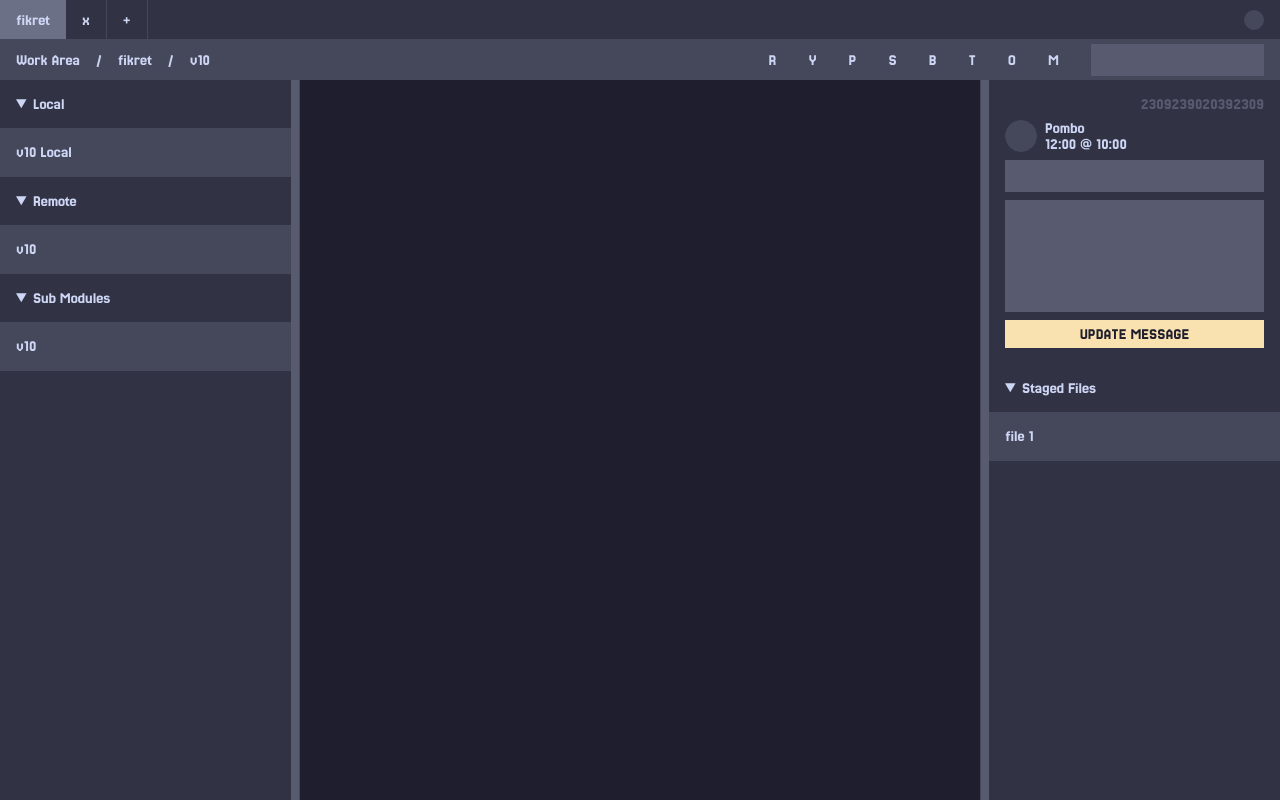
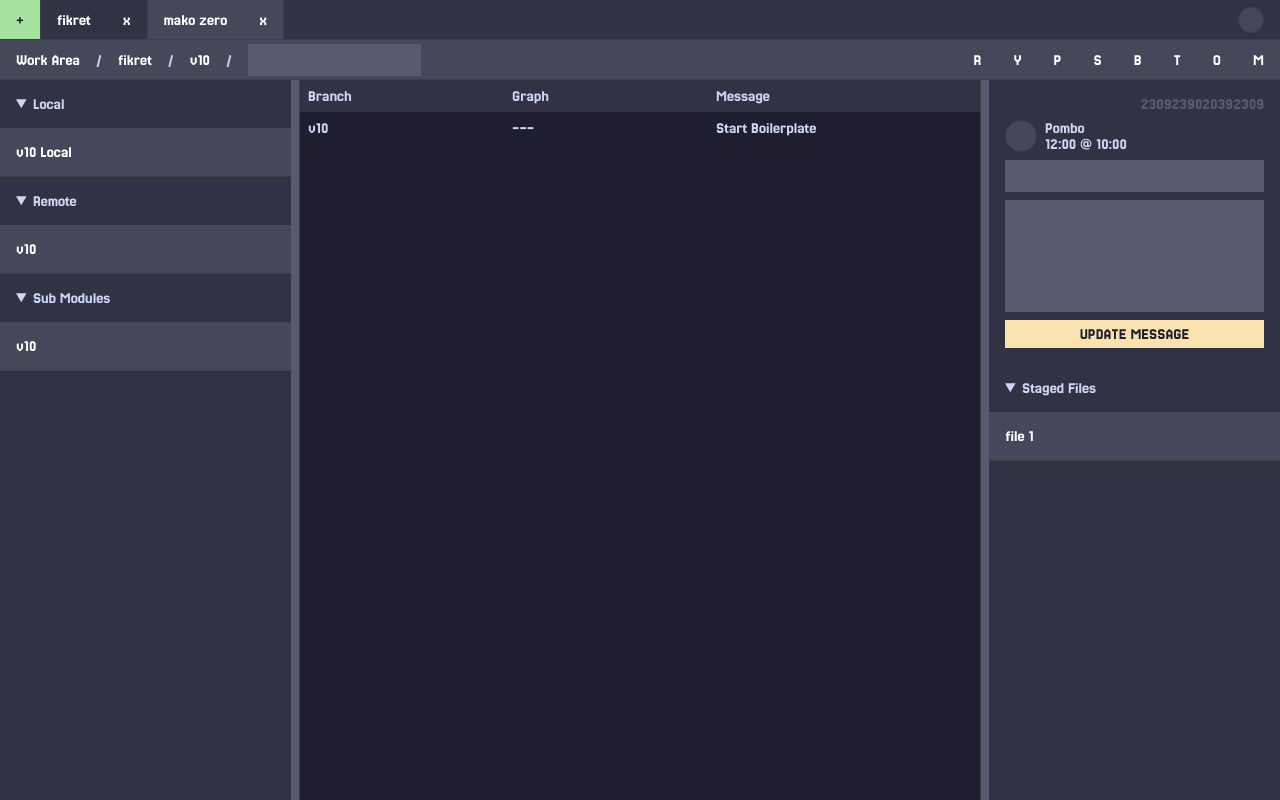
Before and after one commit to rama-oi/iqra, a plain HTML site: page index.html in a window 1280 px wide. Drawn offline with Linux system fonts and the light colour scheme.

Commit message:
initial table

```diff
--- a/css/init.css
+++ b/css/init.css
@@ -27,7 +27,7 @@
 
   --accent: var(--yellow);
   --hover: var(--overlay-0);
-  --border: var(--surface-1);
+  --border: #404040;
   --disabled: var(--surface-2);
   --danger: var(--red);
   --success: var(--green);
@@ -44,6 +44,10 @@
   --space-between-inline-items: 0.5rem;
 
   --collapse-btn-width: .5rem;
+
+  --column-branch-width: 30%;
+  --column-graph-width: 30%;
+  --column-message-width: 40%;
 }
 
 /* @font-face {
@@ -68,7 +72,7 @@ body {
   font-family: "Jersey 25", Helvetica, Arial, sans-serif;
   font-weight: 400;
   color-scheme: dark;
-  color: var(--foreground);
+  color: var(--text);
 
   /* &:has([value="catppuccin-mocha"]:checked) {
 
--- a/css/style.css
+++ b/css/style.css
@@ -43,7 +43,6 @@ input[type="search"],
 summary,
 button,
 li {
-  color: var(--text);
   font-size: 1rem;
 }
 
@@ -83,7 +82,6 @@ button {
   border: 0;
   padding-inline: var(--space-between-blocks);
   padding-block: 6px;
-  color: var(--text);
   height: 100%;
 
   &:hover {
@@ -115,7 +113,6 @@ details {
   border-block-end: 1px solid var(--border);
   summary {
     padding: var(--space-between-blocks);
-    color: var(--text);
 
     &:hover {
       background-color: var(--hover);
@@ -153,13 +150,39 @@ pb-avatar {
   background-color: var(--surface-1);
 
   &.pb-small {
-    --size: 16px;
+    --size: 18px;
   }
   &.pb-medium {
-    --size: 20px;
+    --size: 26px;
   }
   &.pb-large {
     --size: 32px;
+  }
+}
+
+pb-workarea-tree {
+  .pb-row {
+    display: flex;
+  }
+
+  .pb-table-header {
+    background-color: var(--surface-0);
+  }
+
+  .pb-column-branch,
+  .pb-column-graph,
+  .pb-column-message {
+    padding: var(--space-between-inline-items);
+  }
+
+  .pb-column-branch {
+    width: var(--column-branch-width);
+  }
+  .pb-column-graph {
+    width: var(--column-graph-width);
+  }
+  .pb-column-message {
+    width: var(--column-message-width);
   }
 }
 
@@ -175,6 +198,10 @@ header {
     flex-direction: row;
     align-items: center;
     border-block-end: 1px solid var(--border);
+
+    pb-tab.pb-active {
+      background-color: var(--surface-1);
+    }
 
     pb-tab,
     pb-tab-add {
@@ -216,7 +243,6 @@ header {
 
       span.arrow-path {
         &::before {
-          color: var(--text);
           content: "/";
         }
       }
@@ -252,7 +278,10 @@ main {
 
   pb-sidebar-right,
   pb-sidebar-left {
-    display: grid;
+    display: flex;
+    .pb-panel-content {
+      flex-grow: 1;
+    }
   }
 
   pb-collapse-btn {
--- /dev/null
+++ b/js/components/pb-workarea-tree.js
@@ -0,0 +1,47 @@
+import { getPrefix } from "../_helpers.js";
+// import data from "../data.js";
+
+customElements.define(
+  getPrefix("workarea-tree"),
+  class extends HTMLElement {
+    #initialized = false;
+
+    #html = {};
+
+    #template = `
+    <section class="pb-table-header">
+      <div class="pb-row">
+        <div class="pb-column-branch">
+          Branch
+        </div>
+        <div class="pb-column-graph">
+          Graph
+        </div>
+        <div class="pb-column-message">
+          Message
+        </div>
+      </div>
+    </section>
+    <section class="pb-table-body">
+      <div class="pb-row">
+        <div class="pb-column-branch">
+          v10
+        </div>
+        <div class="pb-column-graph">
+          ---
+        </div>
+        <div class="pb-column-message">
+          Start Boilerplate
+        </div>
+      </div>
+    </section>
+    `;
+
+    connectedCallback() {
+      if (!this.#initialized) {
+        this.#initialized = true;
+        this.innerHTML = this.#template;
+      }
+    }
+  },
+);
--- a/js/components/pb_sidebar_left.js
+++ b/js/components/pb_sidebar_left.js
@@ -10,7 +10,7 @@ customElements.define(
     };
 
     #template = `
-      <div>
+      <div class="pb-panel-content">
         <details class="local" open>
           <summary>Local</summary>
           <ul class="content">
--- a/js/components/pb_sidebar_right.js
+++ b/js/components/pb_sidebar_right.js
@@ -12,9 +12,9 @@ customElements.define(
 
     #template = `
     <pb-collapse-btn class="pb-start"></pb-collapse-btn>
-    <div>
-    <pb-sidebar-right-preview></pb-sidebar-right-preview>
-    <pb-sidebar-right-commit class="pb-hidden-section"></pb-sidebar-right-commit>
+    <div class="pb-panel-content">
+      <pb-sidebar-right-preview></pb-sidebar-right-preview>
+      <pb-sidebar-right-commit class="pb-hidden-section"></pb-sidebar-right-commit>
     </div>
     `;
 
--- a/js/components/pb_tabbar.js
+++ b/js/components/pb_tabbar.js
@@ -12,8 +12,9 @@ customElements.define(
     };
 
     #template = `
+      <pb-tab-add></pb-tab-add>
       <pb-tab label="fikret"></pb-tab>
-      <pb-tab-add></pb-tab-add>
+      <pb-tab label="mako zero" class="pb-active"></pb-tab>
       <span class="pb-flex-separator"></span>
       <pb-menu>
         <button class="config" type="button">
--- a/js/components/pb_toolbar.js
+++ b/js/components/pb_toolbar.js
@@ -20,7 +20,7 @@ customElements.define(
       <button type="button" class="stash">T</button>
       <button type="button" class="pop">O</button>
       <button type="button" class="terminal">M</button>
-      <input type="search" class="search" />
+
     `;
 
     connectedCallback() {
--- a/js/components/pb_view_switcher.js
+++ b/js/components/pb_view_switcher.js
@@ -18,6 +18,8 @@ customElements.define(
       <button type="button" class="repository"></button>
       <span class="arrow-path"></span>
       <button type="button" class="branch"></button>
+      <span class="arrow-path"></span>
+      <input type="search" class="search" />
     `;
 
     connectedCallback() {
--- a/js/components/pb_workarea.js
+++ b/js/components/pb_workarea.js
@@ -1,4 +1,5 @@
 import { getPrefix } from "../_helpers.js";
+import "./pb-workarea-tree.js";
 // import data from "../data.js";
 
 customElements.define(
```
Lines whose indentation alone changed are shown as unchanged.
